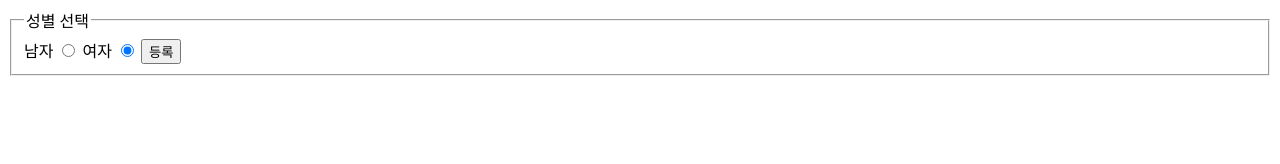
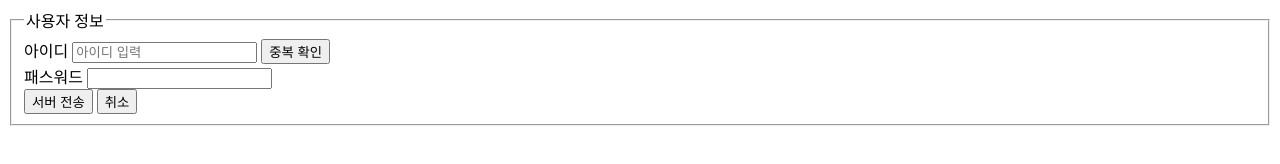
Before and after one commit to JunBeul/junbeul.github.io, a plain HTML site: page 2019_04_10/class04.html in a window 1280 px wide. Drawn offline with Linux system fonts and the light colour scheme.

Commit message:
Update class04.html

```diff
--- a/2019_04_10/class04.html
+++ b/2019_04_10/class04.html
@@ -1,4 +1,4 @@
-<!DOCTYPE html> <!--formRadio1.html-->
+<!DOCTYPE html> <!--formText1.html-->
 <html lang="ko">
 <head>
 	<meta charset="UTF-8">
@@ -10,14 +10,18 @@
 
 <body>
 	<section>
-		<form action="https://jsptogo.herokuapp.com/jspsrc/formRadio1.jsp" method="post">
+		<form action="https://jsptogo.herokuapp.com/jspsrc/formText1.jsp" method="post">
 			<fieldset>
-			<legend>성별 선택</legend>
-				<label for="malex">남자</label>
-				<input type="radio" id="malex" name="gender" value="male" checked>
-				<label for="femalex">여자</label>
-				<input type="radio" id="femalex" name="gender" value="female" checked>
-				<button type="submit">등록</button>
+				<legend>사용자 정보</legend>
+				<label for="namex">아이디</label>
+				<input id="namex" type="text" name="namex" size="20" maxlength="20" placeholder="아이디 입력">
+				<input type="button" value="중복 확인">
+				<br>
+				<lable for="passx">패스워드</lable>
+				<input type="password" id="passx" name="passx">
+				<br>
+				<input type="submit" value="서버 전송">
+				<input type="reset" value="취소">
 			</fieldset>
 		</form>
 	</section>
```
